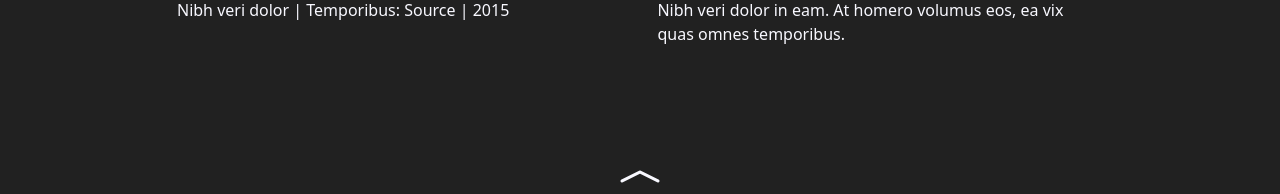
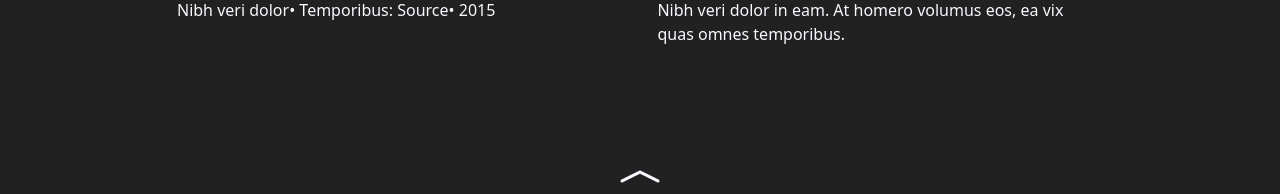
Before and after one commit to davemcdowell/portfolio, a Jekyll site: the page built from index.html, in a window 1280 px wide and 1400 px high, scrolled down 1044 px. Shown: the part 256-450 px from the top of the window. Built offline with Jekyll 4.4.1, drawn with Linux system fonts in a browser that asks for light colours; nearby versions of some CDN libraries.

Commit message:
Update portfolio-main.html

```diff
--- a/_includes/portfolio-main.html
+++ b/_includes/portfolio-main.html
@@ -55,6 +55,8 @@
         margin: 0 !important;
       }
       .splide__slide .splide__slide__container img { width: 100%; height: auto; }
+
+      .project-data span:not(:last-of-type)::after { content: '•'; margin: 0 4x;}
 </style>
 <section id="portfolio-main" class="portfolio">
     <div class="container">
@@ -71,18 +73,18 @@
                       <div class="splide__slider position-relative">
                         <div class="splide__track">
                           <ul class="splide__list">
+
                             <li class="splide__slide">
                               <div class="splide__slide__container">
                                 <img data-splide-lazy="https://picsum.photos/445/296?random=1" width="445" height="296">
                               </div>
-                              <div class="splide__slide__content">
-                                <span class="title font-weight-bold">Nibh veri dolor</span>
-                                <span class="divider"> | </span>
+                              <div class="project-data splide__slide__content">
+                                <span class="title">Nibh veri dolor</span>
                                 <span class="project">Temporibus: Source</span>
-                                <span class="divider"> | </span>
                                 <span class="year">2015</span>
                               </div>
                             </li>
+
                             <li class="splide__slide">
                               <div class="splide__slide__container">
                                 <img data-splide-lazy="https://picsum.photos/445/296?random=2" width="445" height="296">
```
